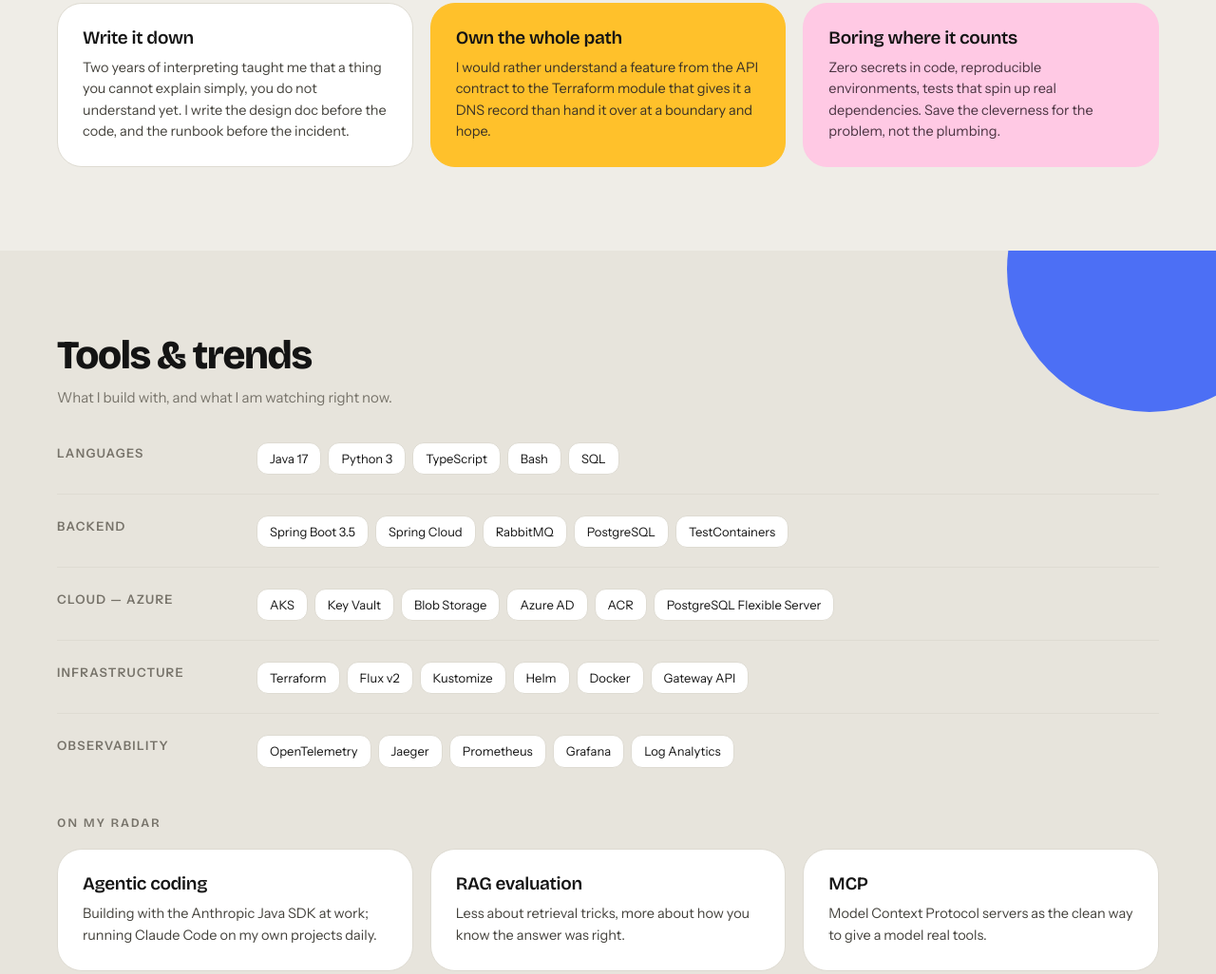
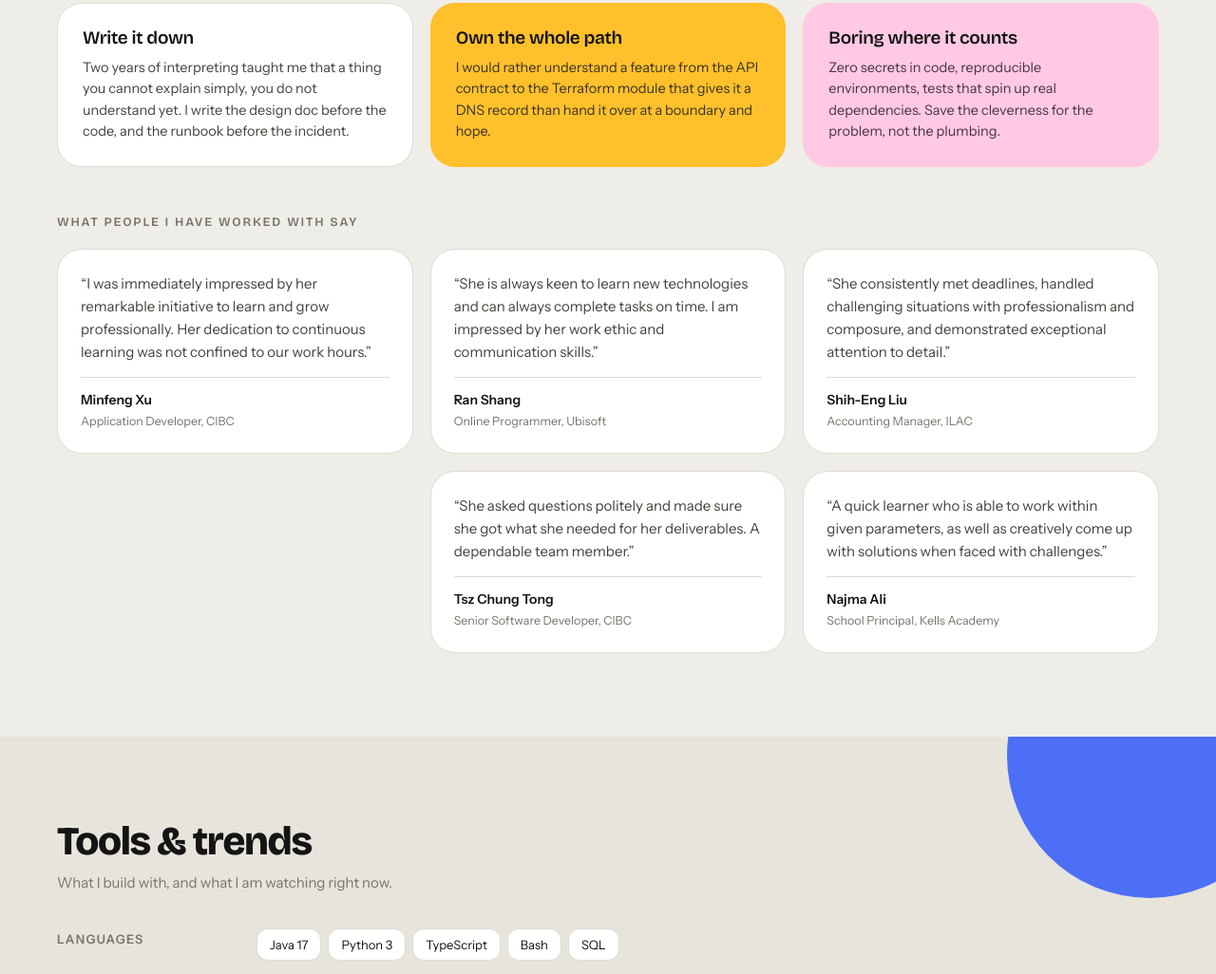
Before and after one commit to MengyiG/mengyig.github.io, a plain HTML site: page index.html in a window 1280 px wide. Shown: the part 1456-2482 px from the top of the page at 95% size. Drawn offline with nearby package versions, Linux system fonts and the light colour scheme.

Commit message:
Add colleague recommendations to the philosophy section
The section was half the height of every other one — a quote and three
cards. The five recommendations carried over from the old site were already
in the data file and unused, and they belong here: what she believes about
working, then what the people who worked with her said.

```diff
--- a/assets/css/main.css
+++ b/assets/css/main.css
@@ -223,6 +223,28 @@
   max-width:24ch; margin:0 0 40px;
 }
 .lead-quote em{ font-style:normal; background:var(--marigold); padding:0 8px; border-radius:7px; }
+
+/* Columns rather than a grid: the quotes differ in length, and flowing them
+   avoids the ragged last row a five-item grid would leave. */
+.quotes{ columns:3; column-gap:18px; }
+.quote{
+  break-inside:avoid; margin:0 0 18px;
+  background:var(--card); border:1px solid var(--line); border-radius:var(--radius-lg);
+  padding:24px;
+}
+.quote blockquote{
+  margin:0; font-size:15px; line-height:1.6; color:var(--ink-2);
+}
+.quote blockquote::before{ content:"“"; }
+.quote blockquote::after{ content:"”"; }
+.quote figcaption{
+  display:flex; flex-direction:column; gap:1px;
+  margin-top:14px; padding-top:13px; border-top:1px solid var(--line);
+}
+.quote .who{ font-size:14px; font-weight:600; }
+.quote .what{ font-size:12.5px; color:var(--ink-3); }
+@media (max-width:1000px){ .quotes{ columns:2; } }
+@media (max-width:640px){ .quotes{ columns:1; } }
 
 .grid{ display:grid; gap:18px; }
 .grid-2{ grid-template-columns:repeat(auto-fit,minmax(280px,1fr)); }
--- a/assets/js/render.js
+++ b/assets/js/render.js
@@ -63,6 +63,16 @@
       '<h3>' + esc(pt.title) + '</h3>' +
       '<p>' + esc(pt.body) + '</p>' +
     '</article>'
+  ).join(''));
+
+  fill('recommendations', P.recommendations.map((r) =>
+    '<figure class="quote">' +
+      '<blockquote>' + esc(r.quote) + '</blockquote>' +
+      '<figcaption>' +
+        '<span class="who">' + esc(r.author) + '</span>' +
+        '<span class="what">' + esc(r.title) + '</span>' +
+      '</figcaption>' +
+    '</figure>'
   ).join(''));
 
   /* ── Tools & trends ── */
--- a/index.html
+++ b/index.html
@@ -133,6 +133,9 @@
     </div>
     <p class="lead-quote" data-bind="philosophy-lead"></p>
     <div class="grid grid-3" data-bind="philosophy-points"></div>
+
+    <h3 class="sub-head">What people I have worked with say</h3>
+    <div class="quotes" data-bind="recommendations"></div>
   </section>
 
   <!-- ── Tools & trends ───────────────────────────────────── -->
```
